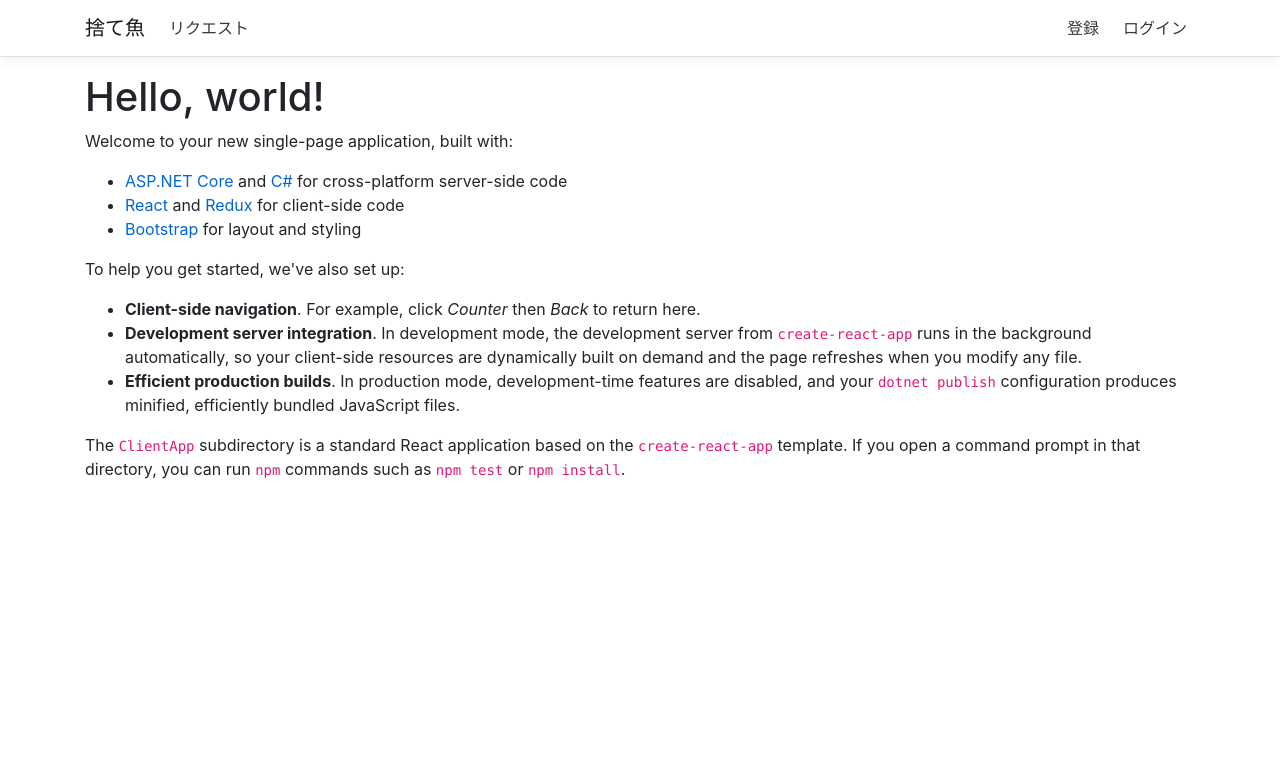
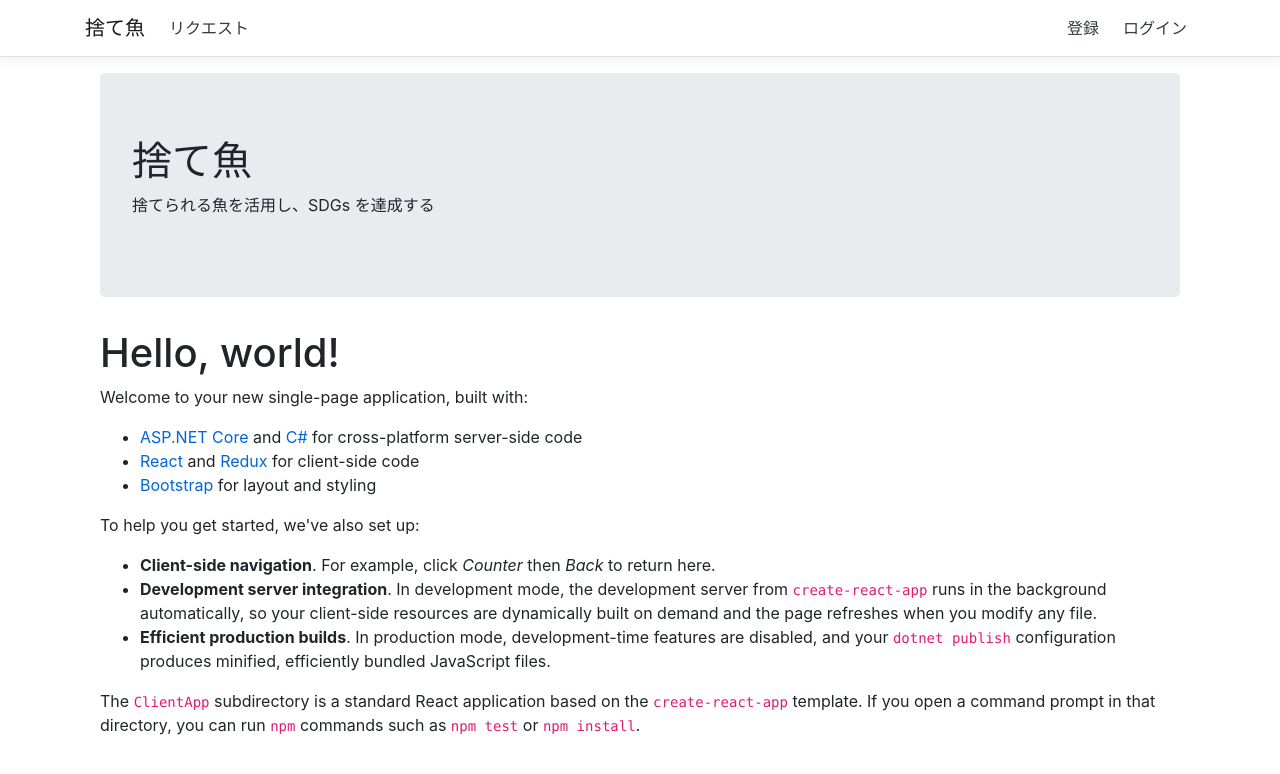
Before and after one commit to chameleonhead/suteuo, a React (Create React App) app in the folder frontend/: page / in a window 1280 px wide. Shown: the top 774 px of the page. Built offline with nearby package versions, Linux system fonts and the light colour scheme.

Commit message:
ホームページを移動

```diff
--- a/frontend/src/App.tsx
+++ b/frontend/src/App.tsx
@@ -1,7 +1,7 @@
 import * as React from 'react';
 import { Route } from 'react-router';
 import Layout from './components/Layout';
-import Home from './components/Home';
+import Home from './pages/Home';
 import Counter from './components/Counter';
 import FetchData from './components/FetchData';
 
--- a/frontend/src/components/Home.tsx
+++ b/frontend/src/pages/Home.tsx
@@ -1,8 +1,14 @@
-import * as React from 'react';
-import { connect } from 'react-redux';
+import { Container, Jumbotron } from 'reactstrap';
 
-const Home = () => (
-  <div>
+export type HomeProps = {
+}
+
+export const Home = () => (
+  <Container>
+    <Jumbotron>
+      <h1>捨て魚</h1>
+      <p>捨てられる魚を活用し、SDGs を達成する</p>
+    </Jumbotron>
     <h1>Hello, world!</h1>
     <p>Welcome to your new single-page application, built with:</p>
     <ul>
@@ -17,7 +23,7 @@ const Home = () => (
       <li><strong>Efficient production builds</strong>. In production mode, development-time features are disabled, and your <code>dotnet publish</code> configuration produces minified, efficiently bundled JavaScript files.</li>
     </ul>
     <p>The <code>ClientApp</code> subdirectory is a standard React application based on the <code>create-react-app</code> template. If you open a command prompt in that directory, you can run <code>npm</code> commands such as <code>npm test</code> or <code>npm install</code>.</p>
-  </div>
+  </Container>
 );
 
-export default connect()(Home);
+export default Home;
```
Also changed, not shown: 1 other file (tests, documents, lock files or other folders).
